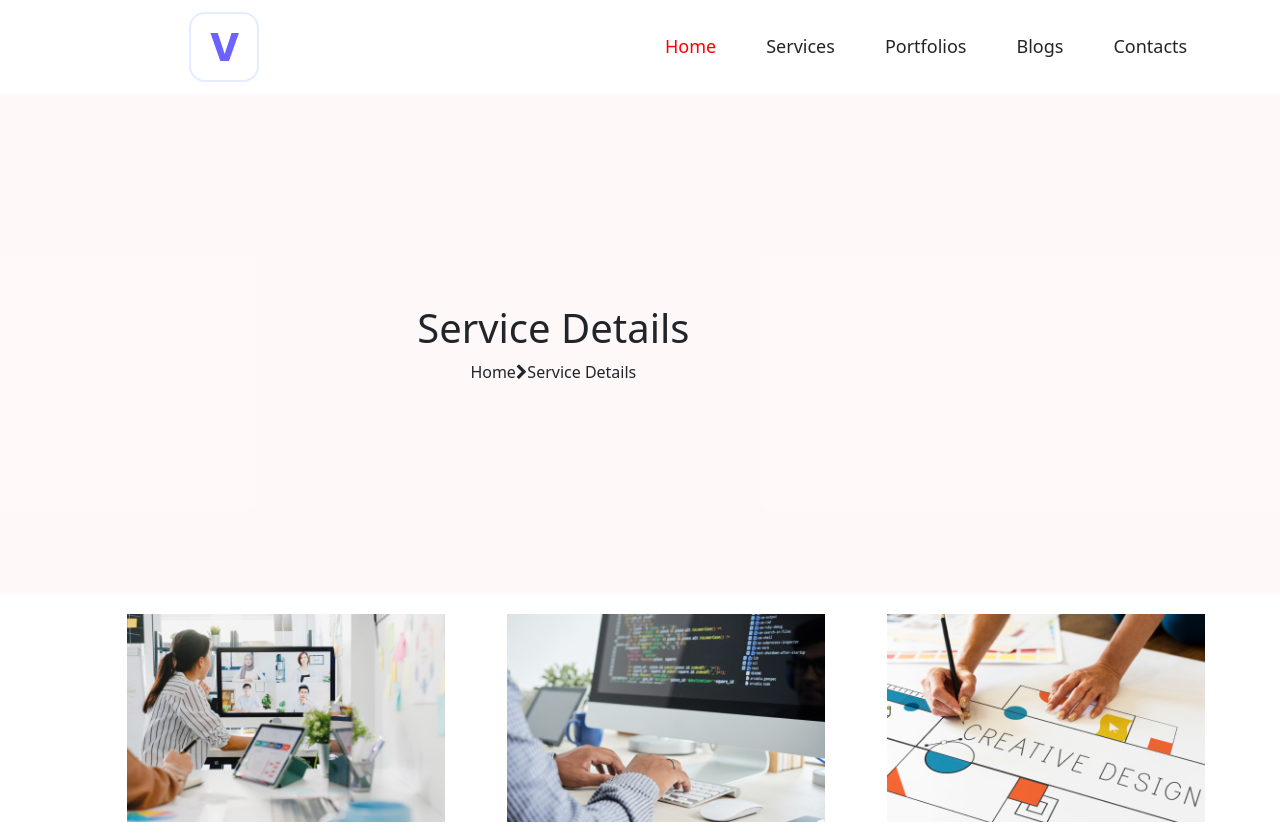
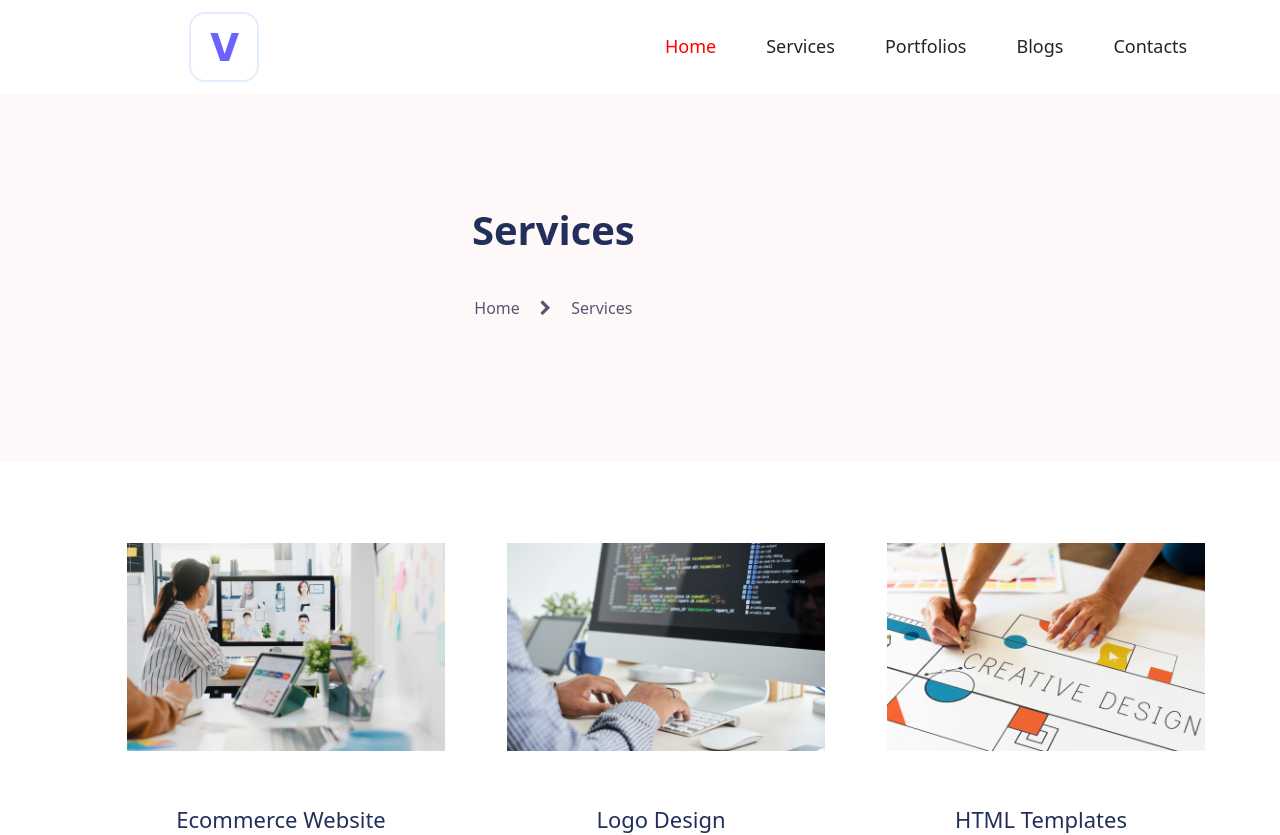
Before and after one commit to princesspooja/Subsciption_based_PortFolio_Front_end, a Next.js app: page /Romario/services in a window 1280 px wide. Shown: the top 835 px of the page. Built offline with nearby package versions, Linux system fonts and the light colour scheme.

Commit message:
services page css has been maintained

```diff
--- a/pages/Romario/components/navigation.js
+++ b/pages/Romario/components/navigation.js
@@ -1,6 +1,7 @@
 import Image from "next/image";
 import Link from "next/link";
 import Head from "next/head";
+import Script from "next/script";
 
 const Navigation = () => {
     return (<>
@@ -51,6 +52,7 @@ const Navigation = () => {
                 </div>
             </div>
         </nav>
+        <Script src="https://cdn.jsdelivr.net/npm/bootstrap@5.3.0-alpha1/dist/js/bootstrap.bundle.min.js"></Script>
     </>)
 }
 
--- a/pages/Romario/services/after-project-support.js
+++ b/pages/Romario/services/after-project-support.js
@@ -18,14 +18,14 @@ const After_project_support = () =>
         <div className="row-ecommerce">
             <div className="col-lg-10">
                 <div className="page-title">
-                    <h1>Service Details</h1>
+                    <h1 className="div_title">Service Details</h1>
                     <ul className="breadcrumbs-link">
                         <li>
                             <a>Home</a>
 
                         </li>
                         <li><i className="fa fa-chevron-right"></i></li>
-                        <li>Service Details</li>
+                        <li >Service Details</li>
                     </ul>
                 </div>
             </div>
--- a/pages/Romario/services/index.js
+++ b/pages/Romario/services/index.js
@@ -17,7 +17,7 @@ const Index = () => {
                 <div className="row-ecommerce">
                     <div className="col-lg-10">
                         <div className="page-title">
-                            <h1>Service Details</h1>
+                            <h1 className="div_title">Services</h1>
                             <ul className="breadcrumbs-link">
                                 <li>
 
@@ -25,7 +25,7 @@ const Index = () => {
 
                                 </li>
                                 <li><i className="fa fa-chevron-right"></i></li>
-                                <li>Service Details</li>
+                                <li>Services</li>
                             </ul>
                         </div>
                     </div>
--- a/styles/globals.css
+++ b/styles/globals.css
@@ -6,7 +6,7 @@
 /* services */
 
 /* for header */
-.hero-ecommerce {
+/* .hero-ecommerce {
   padding: 210px 120px;
   background: #FF373708;
 }
@@ -26,6 +26,7 @@
   flex-wrap: wrap;
   margin-right: -15px;
   margin-left: -15px;
+  text-align: center;
 }
 
 .col-lg-10 {
@@ -48,8 +49,10 @@
 }
 
 .breadcrumbs-link {
+  color: #565872;
+  line-height: 1.9;
   margin: 0px;
-  padding: 0px;
+  padding: 29px;
   list-style-type: none;
   display: flex;
   text-align: center;
@@ -73,7 +76,7 @@
   text-decoration: none;
   background-color: transparent;
   cursor: pointer;
-}
+} */
 
 /* service card */
 
@@ -476,9 +479,14 @@
 
 /* Ecommerce-website and all routes*/
 
+.inner-section-gap{
+  padding-top: 61px;
+    padding-bottom: 61px;
+
+}
 
 .hero-ecommerce{
-  padding: 210px 120px;
+  padding: 110px 120px;
   background: #FF373708;
 }
 .container-ecommerce{
@@ -497,6 +505,7 @@
   margin-left: -15px;
 }
 .col-lg-10{
+  text-align: center;
   position: relative;
   width: 100%;
   padding-right: 15px;
@@ -513,8 +522,10 @@
   margin: 0px;
 }
 .breadcrumbs-link{
+  color: #565872;
+  line-height: 1.9;
   margin: 0px;
-  padding: 0px;
+  padding: 29px;
   list-style-type: none;
   display: flex;
   text-align: center;
@@ -529,6 +540,17 @@
   margin-inline-end: 0px;
   padding-inline-start: 40px;
 }
+.breadcrumbs-link li{
+  padding-right: 10px;
+  padding-left: 10px;
+  color: #565872;
+  font-family: var(--font-pop);
+  font-weight: normal;
+  font-size: 16px;
+  line-height: 1.9;
+
+}
+
 .breadcrumbs-link a{
   display: inline-block;
   transition: all 0.3s ease-out 0s;
@@ -537,7 +559,6 @@
   background-color: transparent;
   cursor: pointer;
 }
-
 
 .container-a{
   text-align: center;
@@ -563,6 +584,15 @@
 text-align: center;
 margin-bottom: 20px;
 }
+
+.services-first{
+  padding-left: 100px;
+    padding-right: 100px;
+    padding-top: 61px;
+    padding-bottom: 61px;
+}
+
+
 .social{
   display: flex;
 flex-wrap: wrap;
@@ -603,16 +633,19 @@ text-align: left;
   cursor: pointer;
 }
 .social li a .fa-facebook{
+  padding-right: 10px;
   color: #3b5998;
   border-color: #3b5998;
 
 
 }
 .social li a .fa-twitter{
+  padding-right: 10px;
   color: #00acee;
   border-color: #00acee;
 }
 .social li a .fa-linkedin{
+  padding-right: 10px;
   color: #0e76a8;
   border-color: #0e76a8;
 }
```
